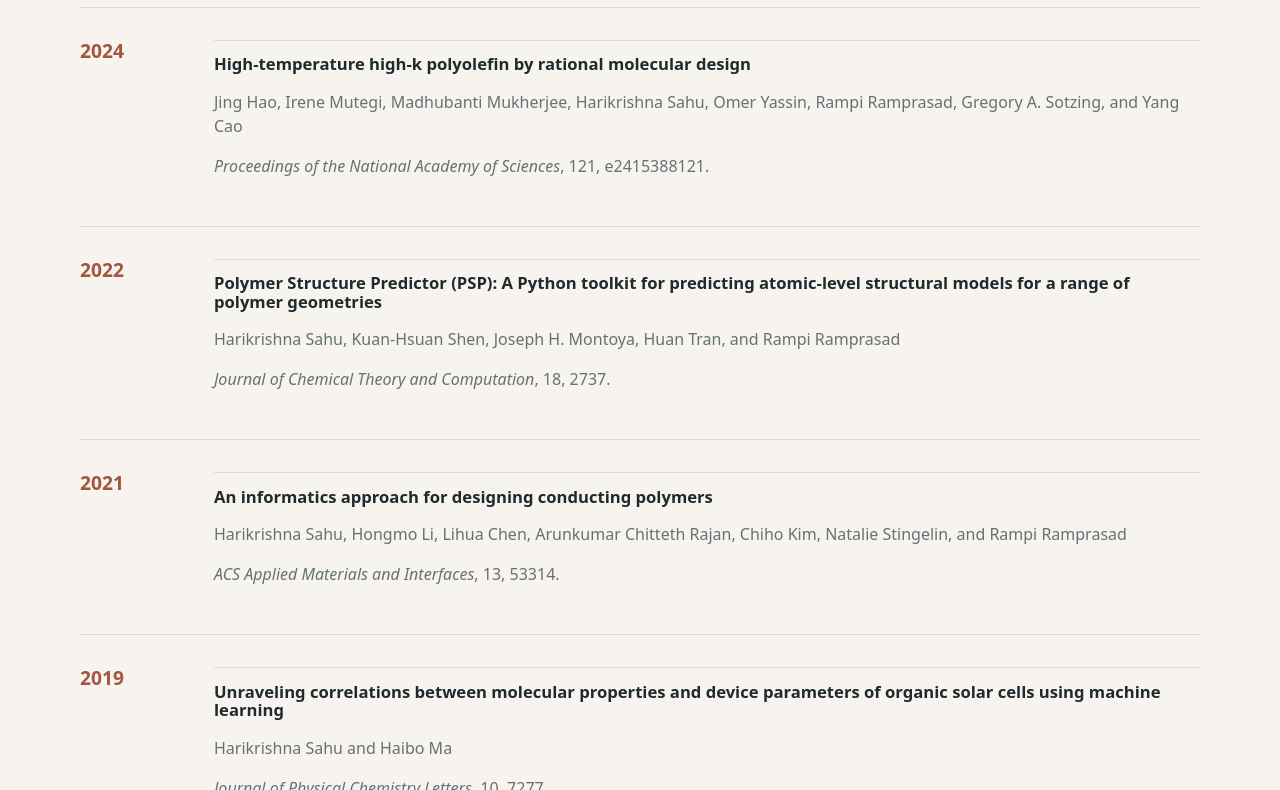
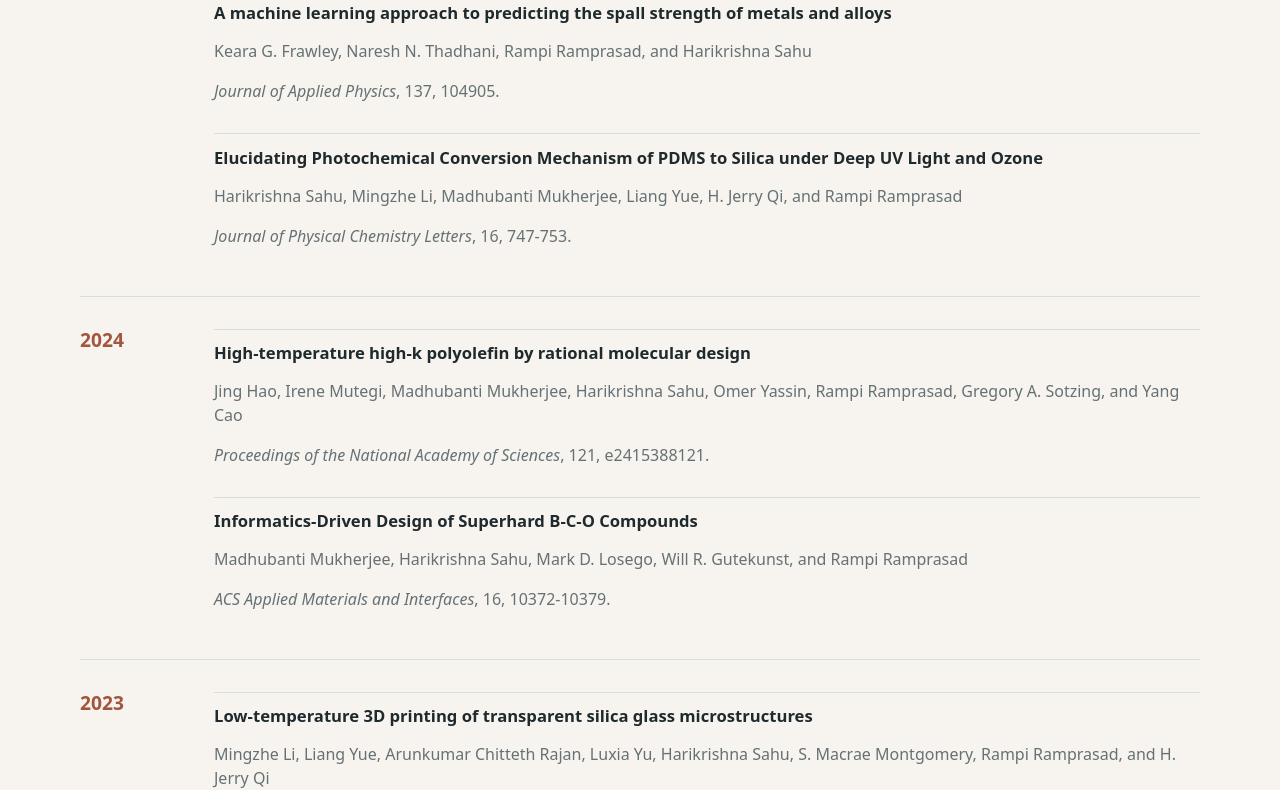
Before and after one commit to harikrishna-chem/harikrishna-chem.github.io, an Eleventy site: page src/publications.njk in a window 1280 px wide. Shown: the part 2010-2800 px from the top of the page. Built offline with nearby package versions, Linux system fonts and the light colour scheme; Eleventy itself is replaced by a stand-in of ours; files that its build step writes are made by us from their sources.

Commit message:
Expand publications archive

```diff
--- a/src/_data/publications.json
+++ b/src/_data/publications.json
@@ -7,6 +7,15 @@
     "details": "132, 744",
     "url": "https://doi.org/10.1007/s00339-026-09913-4",
     "selected": true
+  },
+  {
+    "title": "A Synthetically-accessible Universe of Chemically Recyclable Polymers",
+    "authors": "Anagha Savit, Wei Xiong, Harikrishna Sahu, Shivank S. Shukla, Will R. Gutekunst, and Rampi Ramprasad",
+    "venue": "arXiv",
+    "year": 2026,
+    "details": "2608.00149",
+    "url": "https://arxiv.org/abs/2608.00149",
+    "selected": false
   },
   {
     "title": "POLYT5: an encoder-decoder foundation chemical language model for generative polymer design",
@@ -72,6 +81,15 @@
     "selected": true
   },
   {
+    "title": "Stereoisomerism of Vicinal Polydichloronorbornene for Ultra-High-Temperature Capacitive Energy Storage",
+    "authors": "Jing Hao, Stuti Shukla, Rishi Gurnani, Madhubanti Mukherjee, Harikrishna Sahu, Ashish Khomane, and coauthors",
+    "venue": "Advanced Materials",
+    "year": 2025,
+    "details": "37, 2417625",
+    "url": "https://doi.org/10.1002/adma.202417625",
+    "selected": false
+  },
+  {
     "title": "A machine learning approach to predicting the spall strength of metals and alloys",
     "authors": "Keara G. Frawley, Naresh N. Thadhani, Rampi Ramprasad, and Harikrishna Sahu",
     "venue": "Journal of Applied Physics",
@@ -99,6 +117,24 @@
     "selected": true
   },
   {
+    "title": "Informatics-Driven Design of Superhard B-C-O Compounds",
+    "authors": "Madhubanti Mukherjee, Harikrishna Sahu, Mark D. Losego, Will R. Gutekunst, and Rampi Ramprasad",
+    "venue": "ACS Applied Materials and Interfaces",
+    "year": 2024,
+    "details": "16, 10372-10379",
+    "url": "https://doi.org/10.1021/acsami.3c18105",
+    "selected": false
+  },
+  {
+    "title": "Low-temperature 3D printing of transparent silica glass microstructures",
+    "authors": "Mingzhe Li, Liang Yue, Arunkumar Chitteth Rajan, Luxia Yu, Harikrishna Sahu, S. Macrae Montgomery, Rampi Ramprasad, and H. Jerry Qi",
+    "venue": "Science Advances",
+    "year": 2023,
+    "details": "9, eadi2958",
+    "url": "https://doi.org/10.1126/sciadv.adi2958",
+    "selected": false
+  },
+  {
     "title": "Polymer Structure Predictor (PSP): A Python toolkit for predicting atomic-level structural models for a range of polymer geometries",
     "authors": "Harikrishna Sahu, Kuan-Hsuan Shen, Joseph H. Montoya, Huan Tran, and Rampi Ramprasad",
     "venue": "Journal of Chemical Theory and Computation",
@@ -106,6 +142,33 @@
     "details": "18, 2737",
     "url": "https://doi.org/10.1021/acs.jctc.2c00022",
     "selected": true
+  },
+  {
+    "title": "Interpretable Machine Learning for developing high-performance Organic Solar Cells",
+    "authors": "E. A. J. Abadi, Harikrishna Sahu, S. M. Javadpour, and M. Goharimanesh",
+    "venue": "Materials Today Energy",
+    "year": 2022,
+    "details": "28, 100969",
+    "url": "https://doi.org/10.1016/j.mtener.2022.100969",
+    "selected": false
+  },
+  {
+    "title": "PolyG2G: A novel machine learning algorithm applied to the generative design of polymer dielectrics",
+    "authors": "Rishi Gurnani, Deepak Kamal, Huan Tran, Harikrishna Sahu, Kenny Scharm, Usman Ashraf, and Rampi Ramprasad",
+    "venue": "Chemistry of Materials",
+    "year": 2021,
+    "details": "33, 7008-7016",
+    "url": "https://doi.org/10.1021/acs.chemmater.1c02061",
+    "selected": false
+  },
+  {
+    "title": "Dielectric polymers tolerant to electric field and temperature extremes: integration of phenomenology, informatics, and experimental validation",
+    "authors": "Chao Wu, Lihua Chen, Ajinkya A. Deshmukh, Deepak Kamal, Zongze Li, Pranav Shetty, Jierui Zhou, Harikrishna Sahu, Tran Doan Huan, Gregory A. Sotzing, Rampi Ramprasad, and Yang Cao",
+    "venue": "ACS Applied Materials and Interfaces",
+    "year": 2021,
+    "details": "13, 53416-53424",
+    "url": "https://doi.org/10.1021/acsami.1c11885",
+    "selected": false
   },
   {
     "title": "An informatics approach for designing conducting polymers",
@@ -126,6 +189,15 @@
     "selected": true
   },
   {
+    "title": "Designing promising molecules for organic solar cells via machine learning assisted virtual screening",
+    "authors": "Harikrishna Sahu, Feng Yang, Xiaobo Ye, Jing Ma, Weihai Fang, and Haibo Ma",
+    "venue": "Journal of Materials Chemistry A",
+    "year": 2019,
+    "details": "7, 17480-17488",
+    "url": "https://doi.org/10.1039/C9TA04097H",
+    "selected": false
+  },
+  {
     "title": "Toward predicting efficiency of organic solar cells via machine learning and improved descriptors",
     "authors": "Harikrishna Sahu, Weining Rao, Alessandro Troisi, and Haibo Ma",
     "venue": "Advanced Energy Materials",
@@ -133,5 +205,58 @@
     "details": "8, 1801032",
     "url": "https://doi.org/10.1002/aenm.201801032",
     "selected": true
+  },
+  {
+    "title": "Alternating phenylene and furan/pyrrole/thiophene units-based oligomers: A computational study of the structures and optoelectronic properties",
+    "authors": "Harikrishna Sahu, Rishabh Shukla, Juri Goswami, Priyank Gaur, and Aditya N. Panda",
+    "venue": "Chemical Physics Letters",
+    "year": 2018,
+    "details": "692, 152-159",
+    "url": "https://doi.org/10.1016/j.cplett.2017.12.034",
+    "selected": false
+  },
+  {
+    "title": "In-silico investigation of optical and electronic properties of heterocyclic conjugated polymers",
+    "authors": "Harikrishna Sahu",
+    "venue": "Doctoral dissertation",
+    "year": 2016,
+    "details": "Indian Institute of Technology Guwahati",
+    "selected": false
+  },
+  {
+    "title": "Helical and Nonhelical Structures of Vinylene- and Azomethine-Linked Heterocyclic Oligomers: A Computational Study of Conformation-Dependent Optoelectronic Properties",
+    "authors": "Harikrishna Sahu and Aditya N. Panda",
+    "venue": "Journal of Physical Chemistry C",
+    "year": 2015,
+    "details": "119, 22855-22865",
+    "url": "https://doi.org/10.1021/acs.jpcc.5b08100",
+    "selected": false
+  },
+  {
+    "title": "Structure and optoelectronic properties of helical pyridine-furan, pyridine-pyrrole and pyridine-thiophene oligomers",
+    "authors": "Harikrishna Sahu, Shashwat Gupta, Priyank Gaur, and Aditya N. Panda",
+    "venue": "Physical Chemistry Chemical Physics",
+    "year": 2015,
+    "details": "17, 20647-20657",
+    "url": "https://doi.org/10.1039/C5CP02872H",
+    "selected": false
+  },
+  {
+    "title": "Computational investigation of charge injection and transport properties of a series of thiophene-pyrrole based oligo-azomethines",
+    "authors": "Harikrishna Sahu and Aditya N. Panda",
+    "venue": "Physical Chemistry Chemical Physics",
+    "year": 2014,
+    "details": "16, 8563-8574",
+    "url": "https://doi.org/10.1039/C3CP55243H",
+    "selected": false
+  },
+  {
+    "title": "Computational study on the effect of substituents on the structural and electronic properties of thiophene-pyrrole-based pi-conjugated oligomers",
+    "authors": "Harikrishna Sahu and Aditya N. Panda",
+    "venue": "Macromolecules",
+    "year": 2013,
+    "details": "46, 844-855",
+    "url": "https://doi.org/10.1021/ma3024409",
+    "selected": false
   }
 ]
--- a/src/publications.njk
+++ b/src/publications.njk
@@ -6,8 +6,8 @@
 ---
 <section class="page-hero">
   <p class="eyebrow">Publications</p>
-  <h1>Selected and recent publications.</h1>
-  <p class="lede">Peer-reviewed work spanning polymer informatics, machine-learning-guided materials design, computational chemistry, and open research software.</p>
+  <h1>Publications.</h1>
+  <p class="lede">A complete publication list, with recent work shown first. Selected publications are highlighted on the home page.</p>
 </section>
 
 <section class="publication-groups">
@@ -17,7 +17,13 @@
       <div class="publication-list">
         {% for publication in group.items %}
           <article class="publication-item">
-            <h3><a href="{{ publication.url }}">{{ publication.title }}</a></h3>
+            <h3 id="{{ publication.title | slugify }}">
+              {% if publication.url %}
+                <a href="{{ publication.url }}">{{ publication.title }}</a>
+              {% else %}
+                {{ publication.title }}
+              {% endif %}
+            </h3>
             <p>{{ publication.authors }}</p>
             <p><em>{{ publication.venue }}</em>{% if publication.details %}, {{ publication.details }}{% endif %}.</p>
           </article>
--- a/src/search-index.json.njk
+++ b/src/search-index.json.njk
@@ -23,7 +23,7 @@
   {
     "type": "Publication",
     "title": {{ publication.title | json | safe }},
-    "url": {{ publication.url | json | safe }},
+    "url": {{ (publication.url or ("/publications/#" ~ (publication.title | slugify))) | json | safe }},
     "date": {{ publication.year | json | safe }},
     "sortDate": {{ (publication.year ~ "-12-31") | json | safe }},
     "summary": {{ (publication.venue ~ (", " if publication.details else "") ~ (publication.details or "")) | json | safe }},
```
